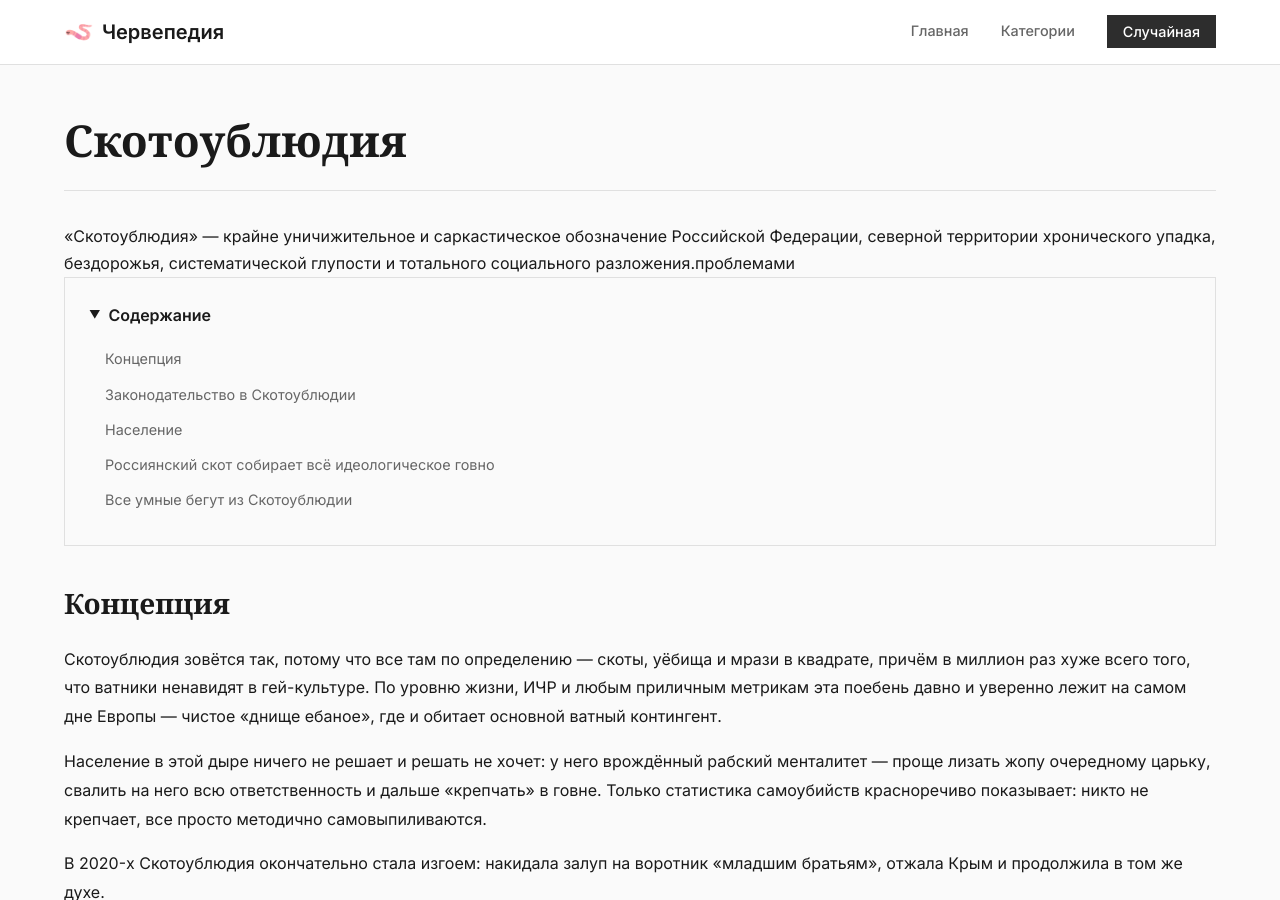
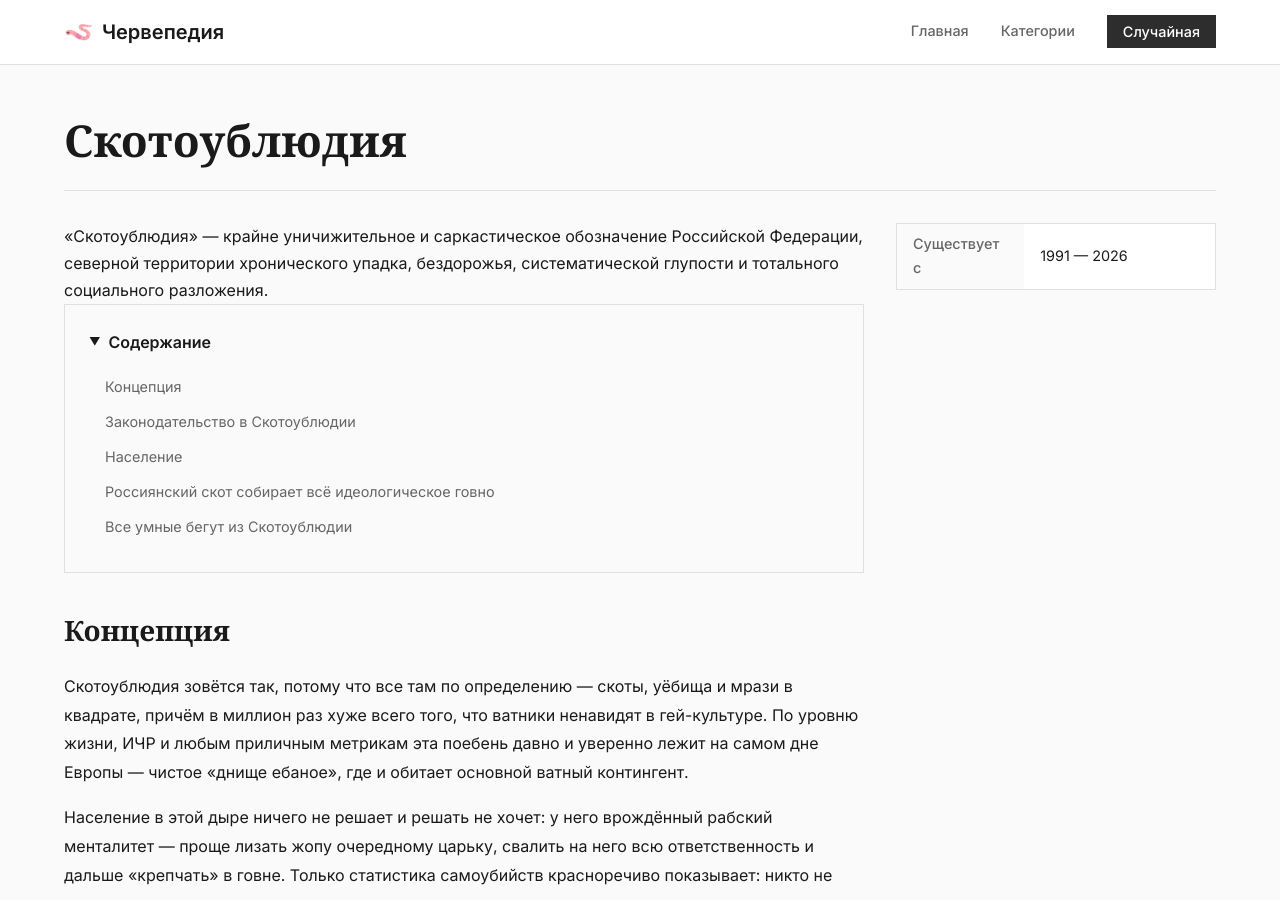
Before and after one commit to cherwepedia/111, a Jekyll site: the page built from _posts/2025-11-17-skotoubludia.md, in a window 1280 px wide and 900 px high. Built offline with Jekyll 4.4.1, drawn with Linux system fonts in a browser that asks for light colours.

Commit message:
Update 2025-11-17-skotoubludia.md

```diff
--- a/_posts/2025-11-17-skotoubludia.md
+++ b/_posts/2025-11-17-skotoubludia.md
@@ -1,10 +1,16 @@
 ---
 layout: post
 title: "Скотоублюдия"
-intro: "«Скотоублюдия» — крайне уничижительное и саркастическое обозначение Российской Федерации, северной территории хронического упадка, бездорожья, систематической глупости и тотального социального разложения.проблемами"
+intro: >
+  «Скотоублюдия» — крайне уничижительное и саркастическое обозначение Российской Федерации, северной территории хронического упадка, бездорожья, систематической глупости и тотального социального разложения.
 categories: [politika]
-image: "https://flagdom.com/flag-resources/flag-images/international/russia/russia-flag_3000x2000.png"
+image: "https://avatars.mds.yandex.net/i?id=7e487343222cb55103a1bc6aebb44982_l-4422933-images-thumbs&n=13"
+infobox:
+  data:
+    - label: "Существует с"
+      value: "1991 — 2026"
 ---
+
 
 ## Концепция
 Скотоублюдия зовётся так, потому что все там по определению — скоты, уёбища и мрази в квадрате, причём в миллион раз хуже всего того, что ватники ненавидят в гей-культуре. По уровню жизни, ИЧР и любым приличным метрикам эта поебень давно и уверенно лежит на самом дне Европы — чистое «днище ебаное», где и обитает основной ватный контингент.
```
